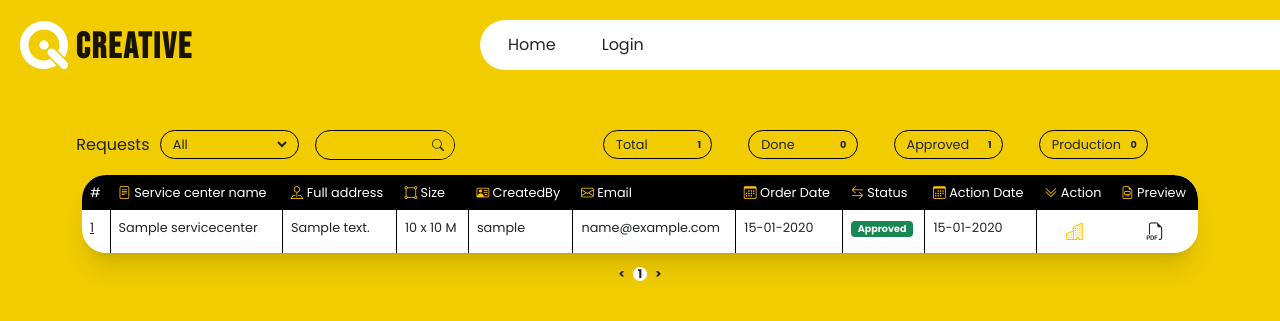
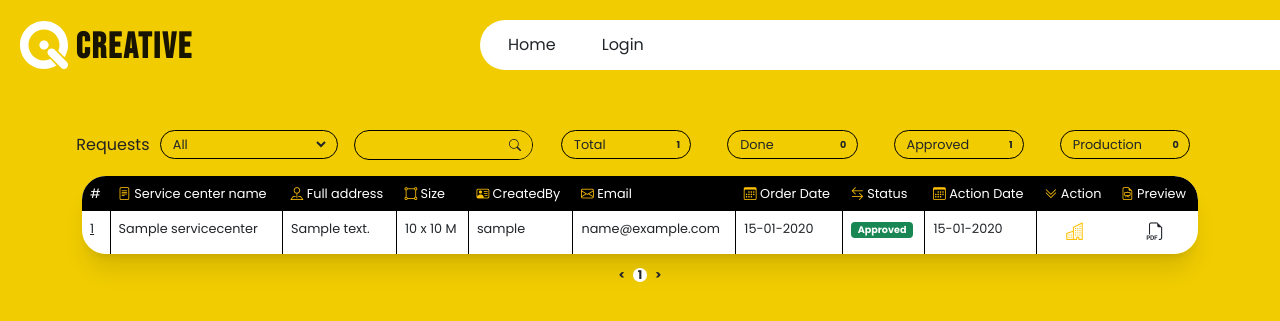
Before and after one commit to saifkhalil/business_card, a Django app: page /service_order/requests/ in a window 1280 px wide. Shown: the top 321 px of the page. Run offline with Django 4.2, Linux system fonts and the light colour scheme; tables that the repository leaves empty hold one stand-in row (values such as "Sample post"); some libraries are stand-ins or nearby versions.

Commit message:
update service center requests page

```diff
--- a/templates/servicecenter/request_list.html
+++ b/templates/servicecenter/request_list.html
@@ -10,13 +10,13 @@
 <div class="header mb-5">
     <div class="container pt-5">
       <div class="row">
-        <div class="col-5">
+        <div class="col-lg-5 col-md-12 col-sm-12 mb-3">
           <form method="GET" id="filterform">
             <div class="row g-3">
-              <div class="col-lg-2 col-sm-3 col-sx-3 flex items-center justify-center">
+              <div class="col-lg-2 col-md-2 col-sm-3 col-sx-3 flex items-center justify-center">
                 <h1>Requests</h1>
               </div>
-              <div class="col-lg-4 col-sm-4 col-sx-4">
+              <div class="col-lg-5 col-md-5 col-sm-4 col-sx-4">
                 <div class="input-field id-input border-black border-1 text-dark rounded-3xl card-font flex items-center w-full">
                   <select class="w-full card-number mx-1 bg-inherit focus-visible:outline-none text-dark" placeholder="select status" id="status"
                     name="status" onchange="javascript:this.form.submit()">
@@ -29,7 +29,7 @@
                   </select>
                 </div>
             </div>
-                <div class="col-lg-4 col-sm-4 col-xs-4">
+                <div class="col-lg-5 col-md-5 col-sm-4 col-xs-4">
                  <div class="input-field id-input border-black border-1 text-dark rounded-3xl card-font flex items-center w-full">
                   <input type="text" class="w-full mx-1 bg-inherit focus-visible:outline-none text-dark" id="keywords" name="keywords" aria-describedby="Search by Employee ID, Full Name and Job Title">
                   <div class="input-icon flex items-center justify-center bg-qibg p-2 rounded-full w-10" style="width: 40px;">
@@ -44,27 +44,27 @@
           </form>
         </div>
       </div>
-      <div class="col-7">
-        <div class="row justify-content-around justify-content-center my-container">
-            <div class="col-lg-3 col-md-6 col-sm-12 col-xs-12 mb-3">
+      <div class="col-lg-7 col-md-12 col-sm-12">
+        <div class="row justify-content-around justify-content-center">
+            <div class="col-lg-3 col-md-6 col-sm-6 col-6 mb-3">
               <li class="card-number pl-3 card-font d-flex mx-1 justify-content-between align-items-center border-black border-1 text-dark rounded-3xl">
                 Total
                 <span class="badge text-dark">{{total_requests}}</span>
               </li>
             </div>
-            <div class="col-lg-3 col-md-6 col-sm-12 col-xs-12 mb-3">
+            <div class="col-lg-3 col-md-6 col-sm-6 col-6 mb-3">
               <li class="card-number pl-3 card-font d-flex mx-1 justify-content-between align-items-center border-black border-1 text-dark rounded-3xl">
                 Done
                 <span class="badge text-dark">{{Done_requests}}</span>
               </li>
             </div>
-            <div class="col-lg-3 col-md-6 col-sm-12 col-xs-12 mb-3">
+            <div class="col-lg-3 col-md-6 col-sm-6 col-6 mb-3">
               <li class="card-number pl-3 card-font d-flex mx-1 justify-content-between align-items-center border-black border-1 text-dark rounded-3xl">
                 Approved
                 <span class="badge text-dark">{{Approved_requests}}</span>
               </li>
             </div>
-            <div class="col-lg-3 col-md-6 col-sm-12 col-xs-12 mb-3">
+            <div class="col-lg-3 col-md-6 col-sm-6 col-6 mb-3">
               <li class="card-number pl-3 card-font d-flex mx-1 justify-content-between align-items-center border-black border-1 text-dark rounded-3xl">
                 Production
                 <span class="badge text-dark">{{InProduction_requests}}</span>
```
